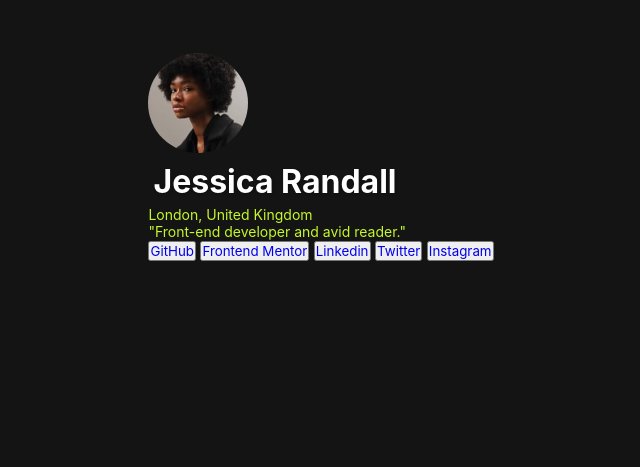
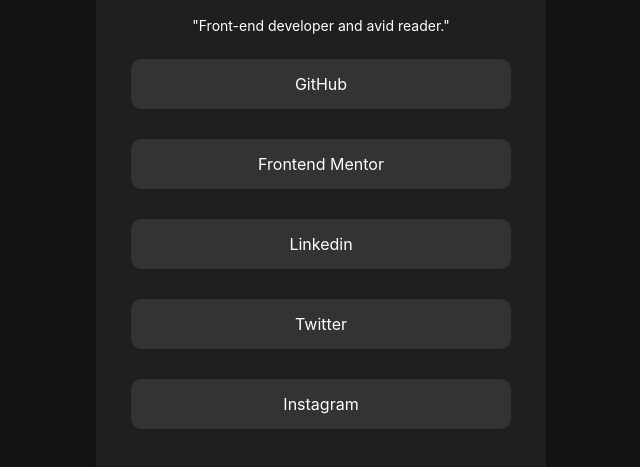
Before and after one commit to CarlosVinicius01/Social-Links-Profile, a plain HTML site: page index.html in a window 1536 px wide. Shown: the part 253-720 px from the top of the page, without its empty margins (447-1087 px from the left). Drawn offline with Linux system fonts and the light colour scheme.

Commit message:
Update style.css

```diff
--- a/styles/style.css
+++ b/styles/style.css
@@ -26,7 +26,7 @@
     align-items: center;
 }
 
-#externa {
+div {
     background-color: var(--color-grey-800);
     width: 370px;
     height: 85%;
@@ -53,19 +53,19 @@
     font-size: 14px;
 }
 
-#interna {
+main {
     display: flex;
     flex-flow: column nowrap;
     margin-top: 20px;
 }
 
-#interna p {
+main p {
     color: var(--color-white);
     font-size: 14px;
     margin-bottom: 10px;
 }
 
-#interna button {
+main button {
     margin: 10px;
     padding: 12px;
     border-radius: 10px;
@@ -74,17 +74,17 @@
     transition: .3s;
 }
 
-#interna button:hover {
+main button:hover {
     background-color: var(--color-green);
     cursor: pointer;
 }
 
-#interna a {
+main a {
     color: var(--color-white);
 }
 
 @media screen and (min-width: 1440px) {
-    #externa {
+    div {
         height: 90%;
         width: 450px;
     }
@@ -93,7 +93,7 @@
         width: 100px;
     }
 
-    #interna button {
+    main button {
         margin: 15px;
         padding: 15px;
         font-size: 1em;
```
